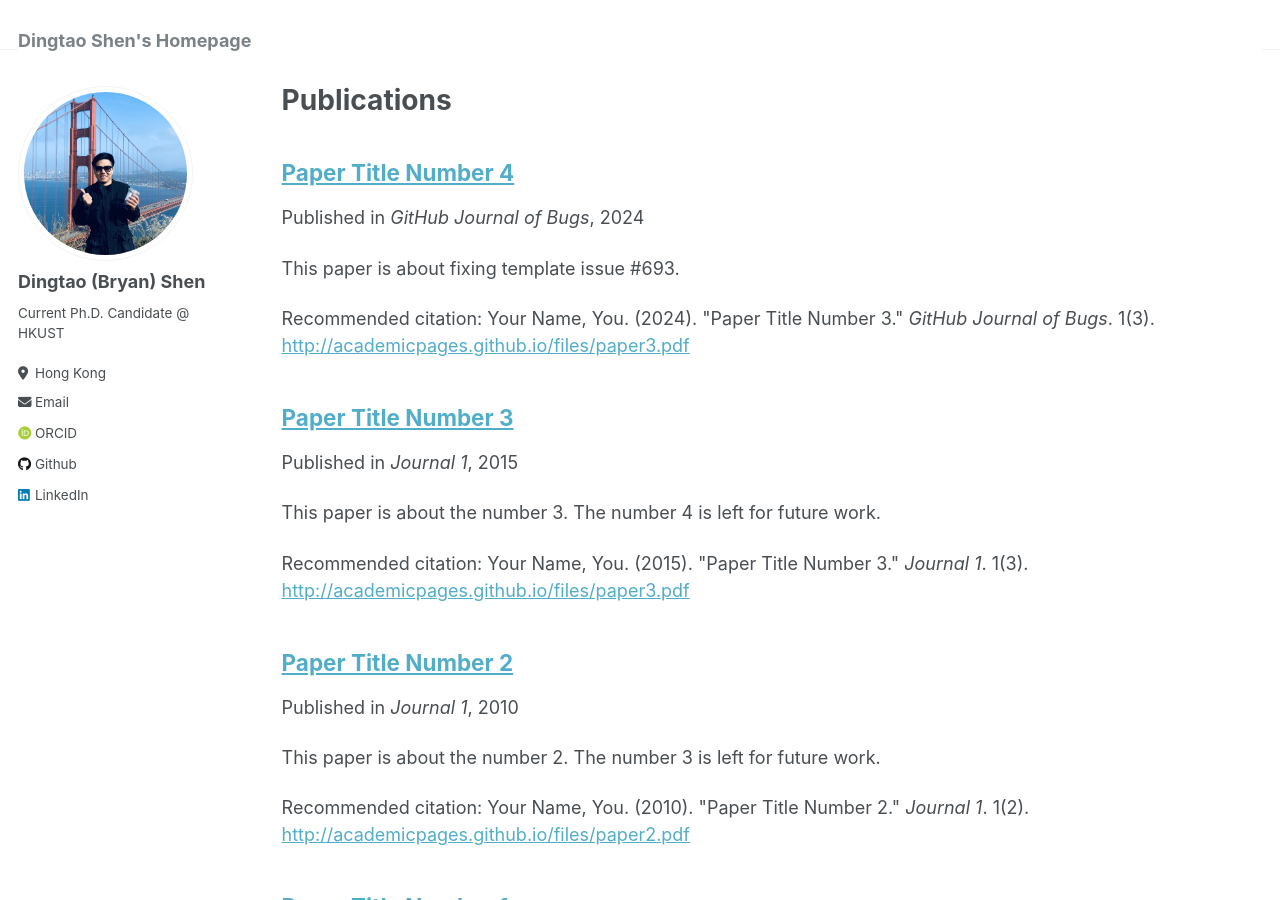
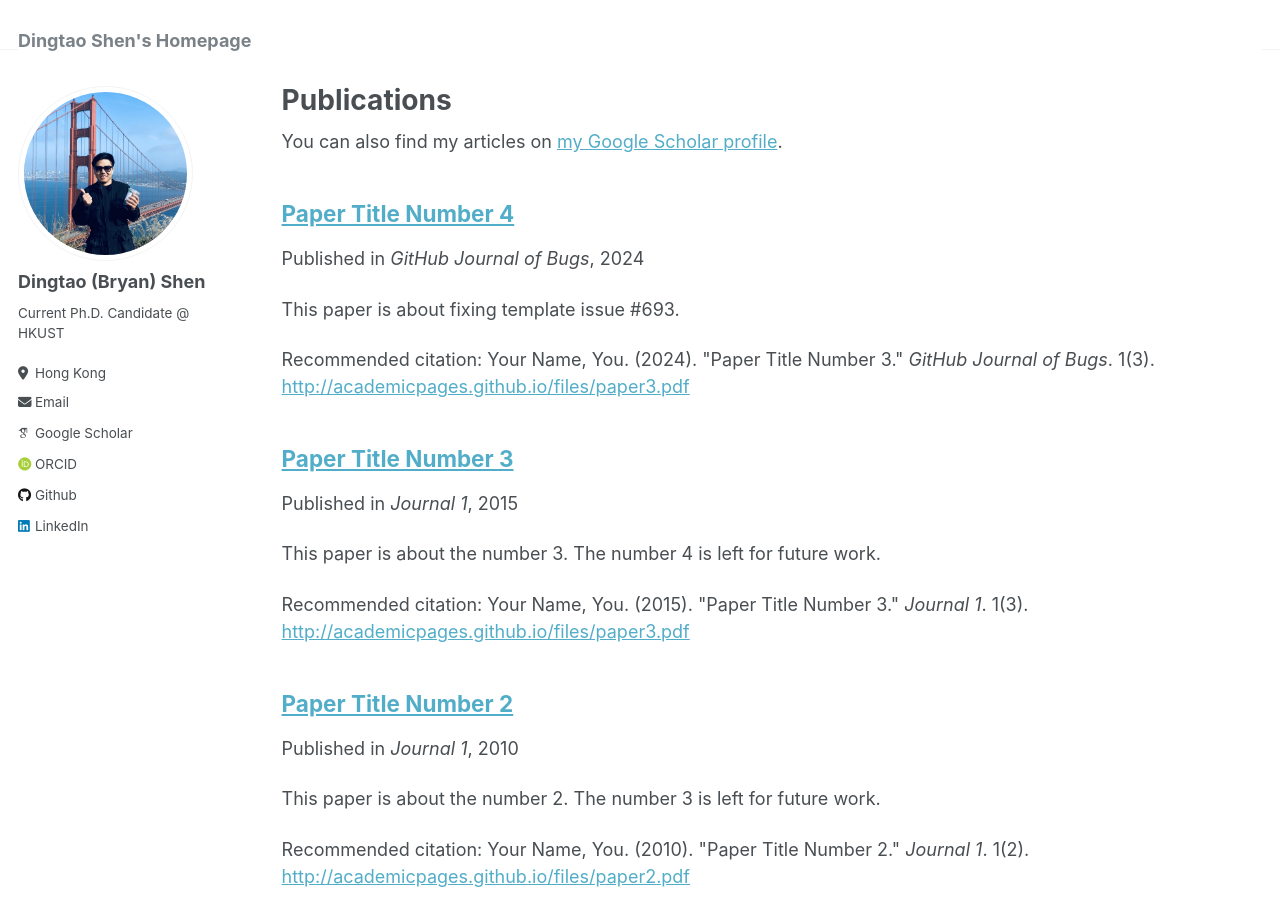
Before and after one commit to dingtao-shen/dingtao-shen.github.io, a Jekyll site: the page built from _pages/publications.md, in a window 1280 px wide and 900 px high. Built offline with Jekyll 4.4.1, drawn with Linux system fonts in a browser that asks for light colours; some web fonts are replaced; some of the changed lines change nothing that is shown.

Commit message:
Update _config.yml

```diff
--- a/_config.yml
+++ b/_config.yml
@@ -32,7 +32,7 @@
 
   # # Academic websites
   # arxiv            : # URL - Update with the correct link to your profile
-  # googlescholar    : "https://scholar.google.com/citations?user=PS_CX0AAAAAJ"
+  googlescholar    : "https://scholar.google.com/citations?user=rocwHG0AAAAJ&hl=en"
   # impactstory      : # URL
   orcid            : "https://orcid.org/0009-0004-1711-5610"
   # pubmed           : "https://www.ncbi.nlm.nih.gov/pubmed/?term=john+snow"
```
